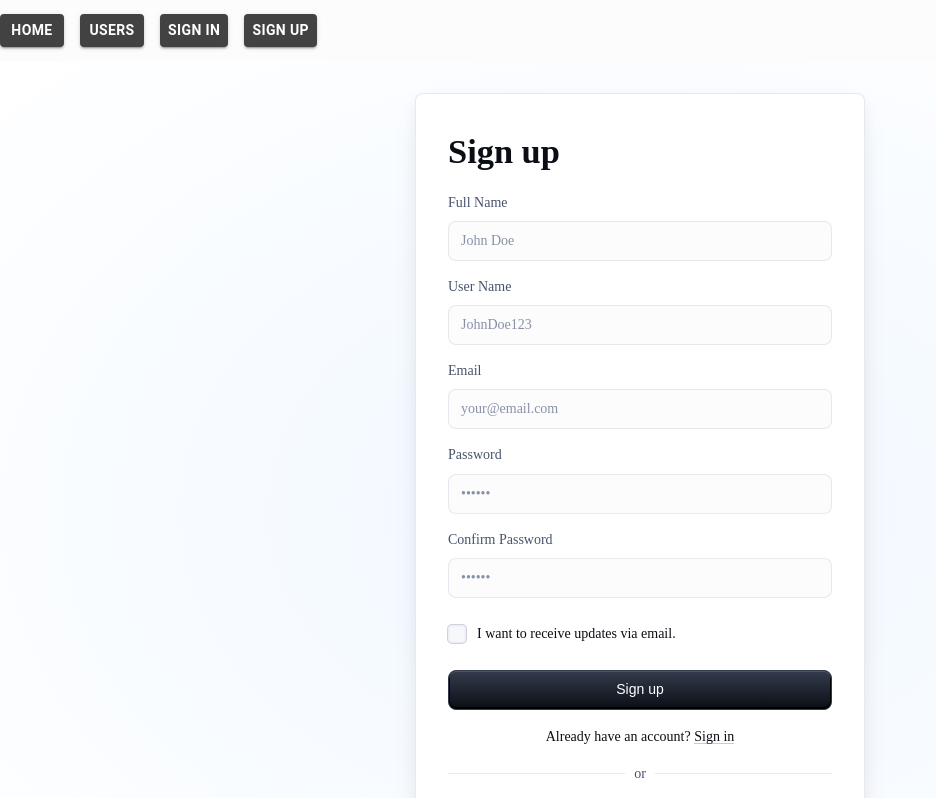
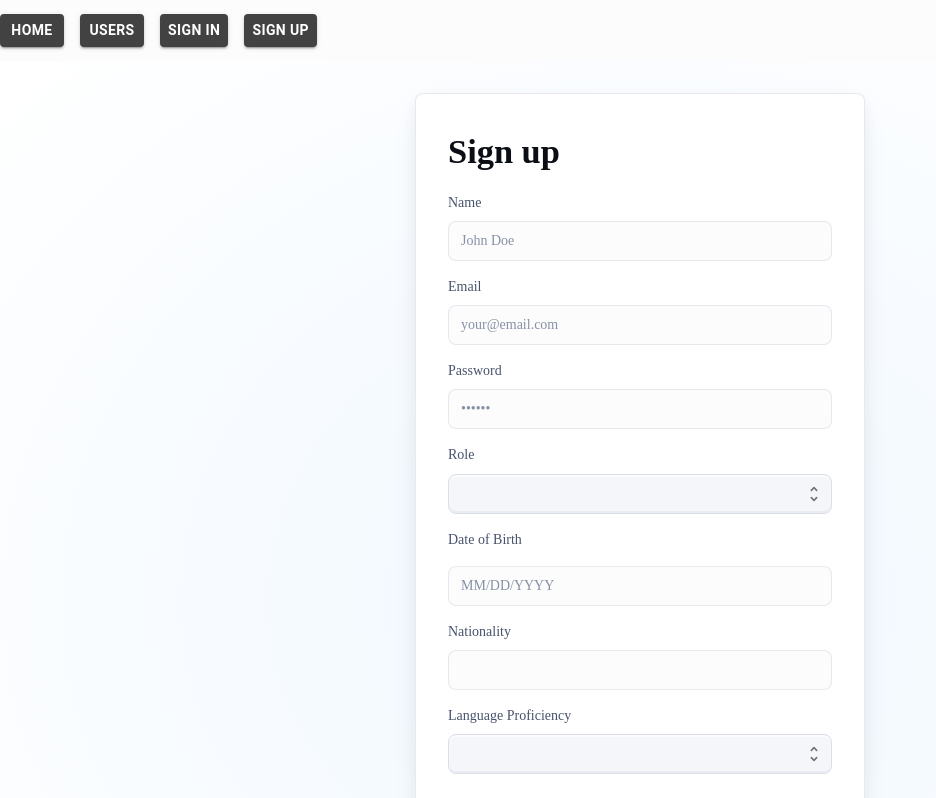
Before and after one commit to Alishka-Space/NewTaal, a React app in the folder client/: page /signup in a window 1280 px wide. Shown: the top 798 px of the page, without its empty margins (0-936 px from the left). Built offline with nearby package versions, Linux system fonts and the light colour scheme.

Commit message:
Added new fields  to the sign-up page

```diff
--- a/client/package.json
+++ b/client/package.json
@@ -56,6 +56,8 @@
     "@emotion/styled": "^11.13.0",
     "@mui/icons-material": "^6.1.3",
     "@mui/material": "^6.1.3",
+    "@mui/x-date-pickers": "^7.20.0",
+    "dayjs": "^1.11.13",
     "prop-types": "^15.7.2",
     "react": "^18.2.0",
     "react-dom": "^18.2.0",
--- a/client/src/pages/SignUpPage/SignUp.jsx
+++ b/client/src/pages/SignUpPage/SignUp.jsx
@@ -14,6 +14,13 @@ import Stack from "@mui/material/Stack";
 import MuiCard from "@mui/material/Card";
 import PropTypes from "prop-types";
 import { createTheme, ThemeProvider, styled } from "@mui/material/styles";
+import MenuItem from "@mui/material/MenuItem";
+import Select from "@mui/material/Select";
+import { FormHelperText } from "@mui/material";
+import { DemoContainer } from "@mui/x-date-pickers/internals/demo";
+import { LocalizationProvider } from "@mui/x-date-pickers/LocalizationProvider";
+import { AdapterDayjs } from "@mui/x-date-pickers/AdapterDayjs";
+import { DateField } from "@mui/x-date-pickers/DateField";
 import getSignUpTheme from "../shared-theme/getSignUpTheme";
 import { GoogleIcon, FacebookIcon } from "../shared-theme/CustomIcons";
 
@@ -60,13 +67,41 @@ export default function SignUp() {
   const [emailErrorMessage, setEmailErrorMessage] = React.useState("");
   const [passwordError, setPasswordError] = React.useState(false);
   const [passwordErrorMessage, setPasswordErrorMessage] = React.useState("");
+  const [role, setRole] = React.useState("");
+  const [roleError, setRoleError] = React.useState(false);
+  const [roleErrorMessage, setRoleErrorMessage] = React.useState("");
+  const [dateOfBirth, setDateOfBirth] = React.useState(null);
+  const [dateOfBirthError, setDateOfBirthError] = React.useState(false);
+  const [dateOfBirthErrorMessage, setDateOfBirthErrorMessage] =
+    React.useState("");
+  const [nationalityError, setNationalityError] = React.useState(false);
+  const [nationalityErrorMessage, setNationalityErrorMessage] =
+    React.useState("");
+  const [languageProficiency, setLanguageProficiency] = React.useState("");
+  const [languageProficiencyError, setLanguageProficiencyError] =
+    React.useState(false);
+  const [languageProficiencyErrorMessage, setLanguageProficiencyErrorMessage] =
+    React.useState("");
 
   const validateInputs = () => {
+    const name = document.getElementById("name");
     const email = document.getElementById("email");
     const password = document.getElementById("password");
-    const name = document.getElementById("name");
+    const role = document.getElementById("role");
+    const dateOfBirth = document.getElementById("dateOfBirth");
+    const nationality = document.getElementById("nationality");
+    const languageProficiency = document.getElementById("languageProficiency");
 
     let isValid = true;
+
+    if (!name.value || name.value.length < 1) {
+      setNameError(true);
+      setNameErrorMessage("Name is required.");
+      isValid = false;
+    } else {
+      setNameError(false);
+      setNameErrorMessage("");
+    }
 
     if (!email.value || !/\S+@\S+\.\S+/.test(email.value)) {
       setEmailError(true);
@@ -86,23 +121,70 @@ export default function SignUp() {
       setPasswordErrorMessage("");
     }
 
-    if (!name.value || name.value.length < 1) {
-      setNameError(true);
-      setNameErrorMessage("Name is required.");
+    if (!role) {
+      setRoleError(true);
+      setRoleErrorMessage("Please select the role.");
       isValid = false;
     } else {
-      setNameError(false);
-      setNameErrorMessage("");
+      setRoleError(false);
+      setRoleErrorMessage("");
+    }
+
+    if (!dateOfBirth || dateOfBirth.value.length < 1) {
+      setDateOfBirthError(true);
+      setDateOfBirthErrorMessage("Please enter your date of birth.");
+      isValid = false;
+    } else {
+      setDateOfBirthError(false);
+      setDateOfBirthErrorMessage("");
+    }
+
+    if (!nationality || nationality.value.length < 1) {
+      setNationalityError(true);
+      setNationalityErrorMessage("Nationality is required.");
+      isValid = false;
+    } else {
+      setNationalityError(false);
+      setNationalityErrorMessage("");
+    }
+
+    if (!languageProficiency) {
+      setLanguageProficiencyError(true);
+      setLanguageProficiencyErrorMessage("Please select your proficiency.");
+      isValid = false;
+    } else {
+      setLanguageProficiencyError(false);
+      setLanguageProficiencyErrorMessage("");
     }
 
     return isValid;
   };
 
   const handleSubmit = (event) => {
-    if (nameError || emailError || passwordError) {
+    if (
+      nameError ||
+      emailError ||
+      passwordError ||
+      roleError ||
+      dateOfBirthError ||
+      nationalityError ||
+      languageProficiencyError
+    ) {
       event.preventDefault();
       return;
     }
+  };
+
+  const handleChangeRole = (event) => {
+    setRole(event.target.value);
+  };
+
+  const handleDateOfBirthChange = (date) => {
+    setDateOfBirth(date);
+  };
+
+  const handleChangeLanguageProficiency = (event) => {
+    setLanguageProficiency(event.target.value);
   };
 
   return (
@@ -124,7 +206,7 @@ export default function SignUp() {
               sx={{ display: "flex", flexDirection: "column", gap: 2 }}
             >
               <FormControl>
-                <FormLabel htmlFor="name">Full Name</FormLabel>
+                <FormLabel htmlFor="name">Name</FormLabel>
                 <TextField
                   autoComplete="name"
                   name="name"
@@ -135,17 +217,6 @@ export default function SignUp() {
                   error={nameError}
                   helperText={nameErrorMessage}
                   color={nameError ? "error" : "primary"}
-                />
-              </FormControl>
-              <FormControl>
-                <FormLabel htmlFor="user">User Name</FormLabel>
-                <TextField
-                  required
-                  fullWidth
-                  id="user"
-                  placeholder="JohnDoe123"
-                  name="user"
-                  variant="outlined"
                 />
               </FormControl>
               <FormControl>
@@ -179,20 +250,80 @@ export default function SignUp() {
                   color={passwordError ? "error" : "primary"}
                 />
               </FormControl>
+              <FormControl fullWidth>
+                <FormLabel htmlFor="roles">Role</FormLabel>
+                <Select
+                  id="roles"
+                  value={role}
+                  onChange={handleChangeRole}
+                  variant="outlined"
+                >
+                  <MenuItem value="">Select a Role</MenuItem>
+                  <MenuItem value="learner">Learner</MenuItem>
+                  <MenuItem value="coach">Coach</MenuItem>
+                </Select>
+                {roleError && (
+                  <FormHelperText style={{ color: "#B30000" }}>
+                    {roleErrorMessage}
+                  </FormHelperText>
+                )}
+              </FormControl>
+
               <FormControl>
-                <FormLabel htmlFor="confirmPassword">
-                  Confirm Password
-                </FormLabel>
+                <FormLabel htmlFor="dateOfBirth">Date of Birth</FormLabel>
+                <LocalizationProvider dateAdapter={AdapterDayjs}>
+                  <DemoContainer components={["DateField"]}>
+                    <DateField
+                      required
+                      fullWidth
+                      id="dateOfBirth"
+                      name="dateOfBirth"
+                      placeholder="MM/DD/YYYY"
+                      variant="outlined"
+                      value={dateOfBirth}
+                      onChange={handleDateOfBirthChange}
+                      error={dateOfBirthError}
+                      helperText={dateOfBirthErrorMessage}
+                      color={dateOfBirthError ? "error" : "primary"}
+                    />
+                  </DemoContainer>
+                </LocalizationProvider>
+              </FormControl>
+              <FormControl>
+                <FormLabel htmlFor="nationality">Nationality</FormLabel>
                 <TextField
                   required
                   fullWidth
-                  name="confirmPassword"
-                  placeholder="••••••"
-                  type="password"
-                  id="confirmPassword"
-                  autoComplete="new-password"
+                  id="nationality"
+                  placeholder=""
+                  name="nationality"
                   variant="outlined"
+                  error={nationalityError}
+                  helperText={nationalityErrorMessage}
+                  color={nationalityError ? "error" : "primary"}
                 />
+              </FormControl>
+
+              <FormControl fullWidth>
+                <FormLabel htmlFor="proficiency">
+                  Language Proficiency
+                </FormLabel>
+                <Select
+                  id="proficiency"
+                  value={languageProficiency}
+                  onChange={handleChangeLanguageProficiency}
+                  variant="outlined"
+                >
+                  <MenuItem value="">Select a Proficiency</MenuItem>
+                  <MenuItem value="beginner">Beginner</MenuItem>
+                  <MenuItem value="intermediate">Intermediate</MenuItem>
+                  <MenuItem value="advanced">Advanced</MenuItem>
+                </Select>
+                {languageProficiencyError && (
+                  <FormHelperText style={{ color: "#B30000" }}>
+                    {languageProficiencyErrorMessage}
+                  </FormHelperText>
+                )}
               </FormControl>
               <FormControlLabel
                 control={<Checkbox value="allowExtraEmails" color="primary" />}
```
Also changed, not shown: 1 other file (tests, documents, lock files or other folders).
